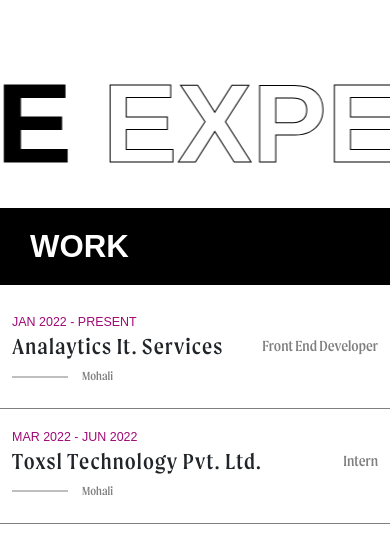
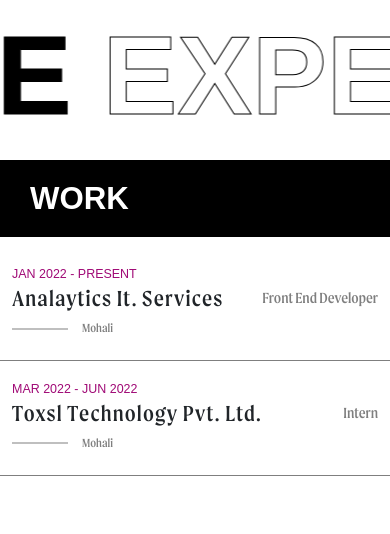
Before and after one commit to ait-varun/varun-portfolio, a Next.js app: page /components/work in a window 390 px wide. Shown: the top 534 px of the page. Built offline with nearby package versions, Linux system fonts and the light colour scheme.

Commit message:
updated css

```diff
--- a/src/app/components/education/page.module.css
+++ b/src/app/components/education/page.module.css
@@ -117,9 +117,7 @@
 
 /* Mobile */
 @media (max-width: 700px) {
-  .marquee {
-    padding-top: 3rem;
-  }
+
   .studyHeader h1 {
     font-size: 8vw !important;
   }
--- a/src/app/components/work/page.module.css
+++ b/src/app/components/work/page.module.css
@@ -217,9 +217,6 @@
 
 /* Mobile */
 @media (max-width: 700px) {
-  .marquee {
-    padding-top: 3rem;
-  }
   .studyHeader h1 {
     font-size: 8vw !important;
   }
```
